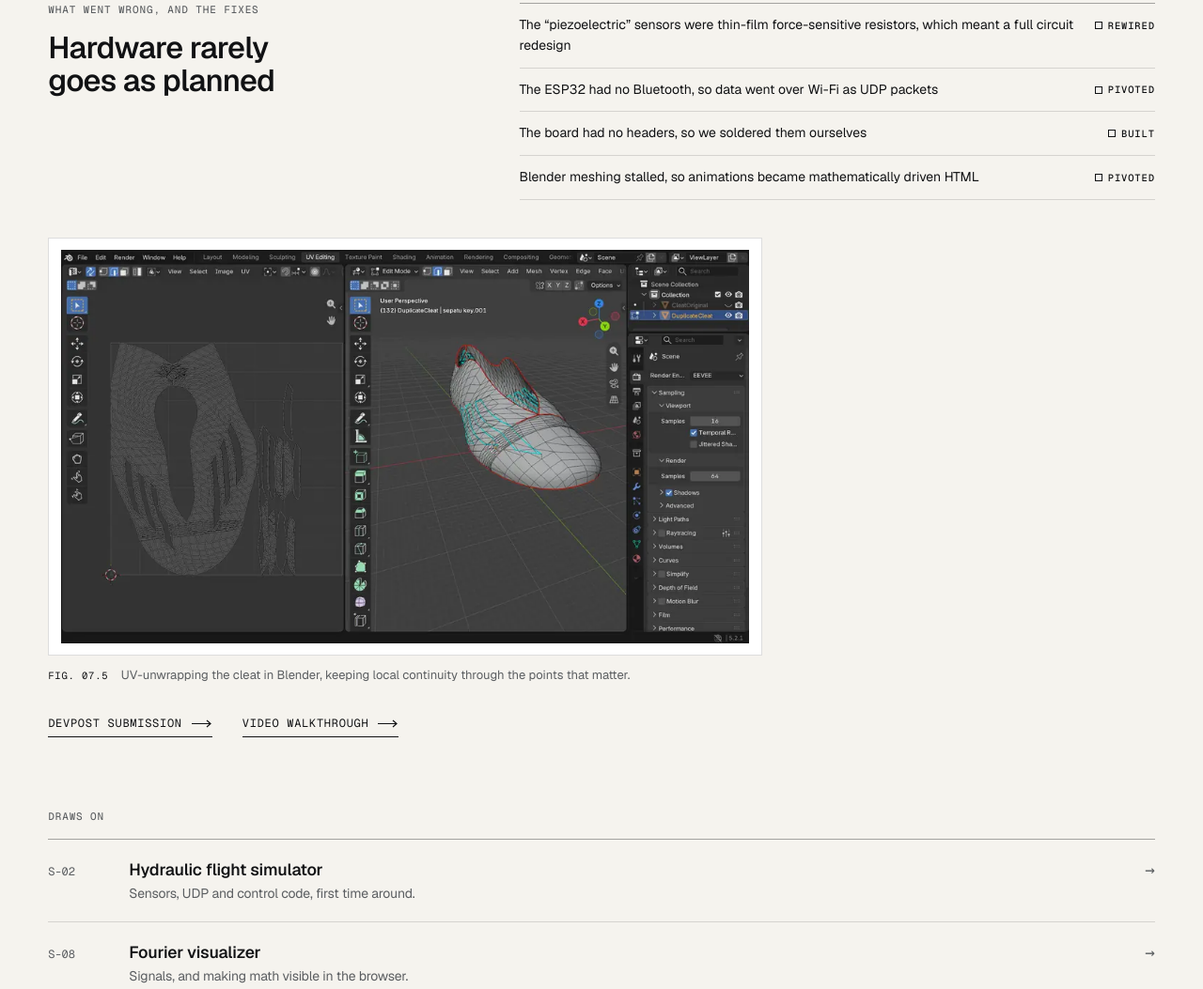
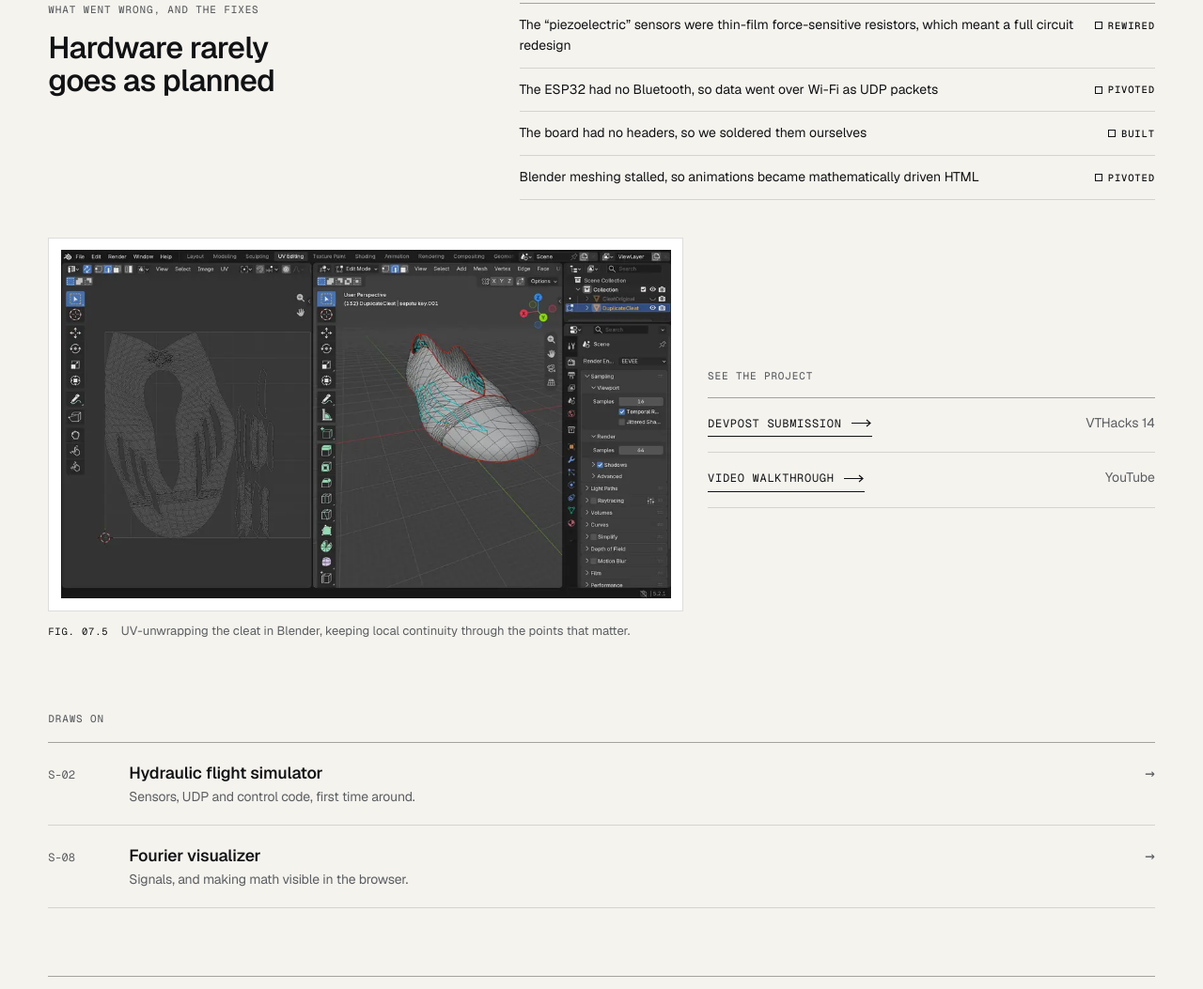
Before and after one commit to Dnl2030/EngineeringPortfolioDanielN, a plain HTML site: page work/gamesense.html in a window 1280 px wide. Shown: the part 2761-3814 px from the top of the page at 94% size. Drawn offline with Linux system fonts and the light colour scheme.

Commit message:
GameSense: put the Devpost and video links beside the Blender figure

```diff
--- a/assets/css/site.css
+++ b/assets/css/site.css
@@ -1695,3 +1695,4 @@ html[data-theme="dark"] .law-btn i[style*="2F5F96"] { --c: #9ac1f0 !important; }
 .gs-grid { stroke: var(--rule); }
 .gs-trace { fill: none; stroke: color-mix(in srgb, var(--copper) calc((1 - var(--k)) * 100%), var(--blue)); stroke-width: 1.3; }
 .gs-cursor { stroke: var(--fg); stroke-width: 1; stroke-dasharray: 3 2; }
+.gs-links li { padding: 16px 0; }
--- a/work/gamesense.html
+++ b/work/gamesense.html
@@ -119,10 +119,16 @@
         <li><span>Blender meshing stalled, so animations became mathematically driven HTML</span><span class="ev ev--built">Pivoted</span></li>
       </ul>
     </div>
-    <div class="gallery" style="margin-top:40px;max-width:760px">
-      <figure class="fig fig--contain"><div class="sheet-img"><img src="../assets/img/gamesense/01-blender-uv-unwrap.webp" srcset="../assets/img/gamesense/01-blender-uv-unwrap-sm.webp 960w, ../assets/img/gamesense/01-blender-uv-unwrap.webp 1917w" sizes="(min-width: 1000px) 45vw, 100vw" width="1917" height="1094" alt="Blender UV editing view with the cleat mesh unwrapped flat beside the 3D cleat" loading="lazy" decoding="async" data-zoom="../assets/img/gamesense/01-blender-uv-unwrap.webp"></div><figcaption><span class="fig__no">Fig. 07.5</span> UV-unwrapping the cleat in Blender, keeping local continuity through the points that matter.</figcaption></figure>
+    <div class="grid" style="margin-top:40px;align-items:center">
+      <figure class="fig fig--contain c-1-7"><div class="sheet-img"><img src="../assets/img/gamesense/01-blender-uv-unwrap.webp" srcset="../assets/img/gamesense/01-blender-uv-unwrap-sm.webp 960w, ../assets/img/gamesense/01-blender-uv-unwrap.webp 1917w" sizes="(min-width: 1000px) 55vw, 100vw" width="1917" height="1094" alt="Blender UV editing view with the cleat mesh unwrapped flat beside the 3D cleat" loading="lazy" decoding="async" data-zoom="../assets/img/gamesense/01-blender-uv-unwrap.webp"></div><figcaption><span class="fig__no">Fig. 07.5</span> UV-unwrapping the cleat in Blender, keeping local continuity through the points that matter.</figcaption></figure>
+      <div class="c-8-12">
+        <p class="label">See the project</p>
+        <ul class="facts gs-links" style="margin-top:14px">
+          <li><span><a class="arrow-link" href="https://devpost.com/software/gamesense-eput46" rel="noopener">Devpost submission</a></span><span class="muted">VTHacks&nbsp;14</span></li>
+          <li><span><a class="arrow-link" href="https://youtu.be/CKWcHSl-_ZE" rel="noopener">Video walkthrough</a></span><span class="muted">YouTube</span></li>
+        </ul>
+      </div>
     </div>
-    <p style="margin-top:32px;display:flex;flex-wrap:wrap;gap:16px 32px"><a class="arrow-link" href="https://devpost.com/software/gamesense-eput46" rel="noopener">Devpost submission</a><a class="arrow-link" href="https://youtu.be/CKWcHSl-_ZE" rel="noopener">Video walkthrough</a></p>
   </section>
 
   <section class="wrap" style="padding-bottom:var(--section)" aria-labelledby="related">
```
